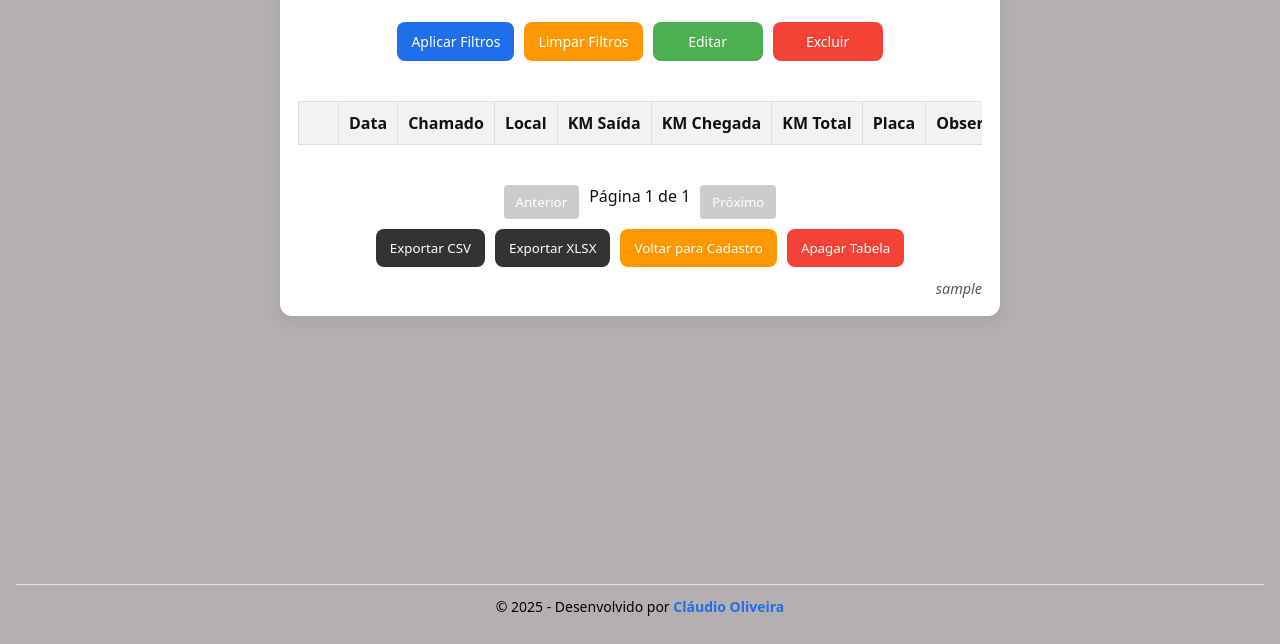
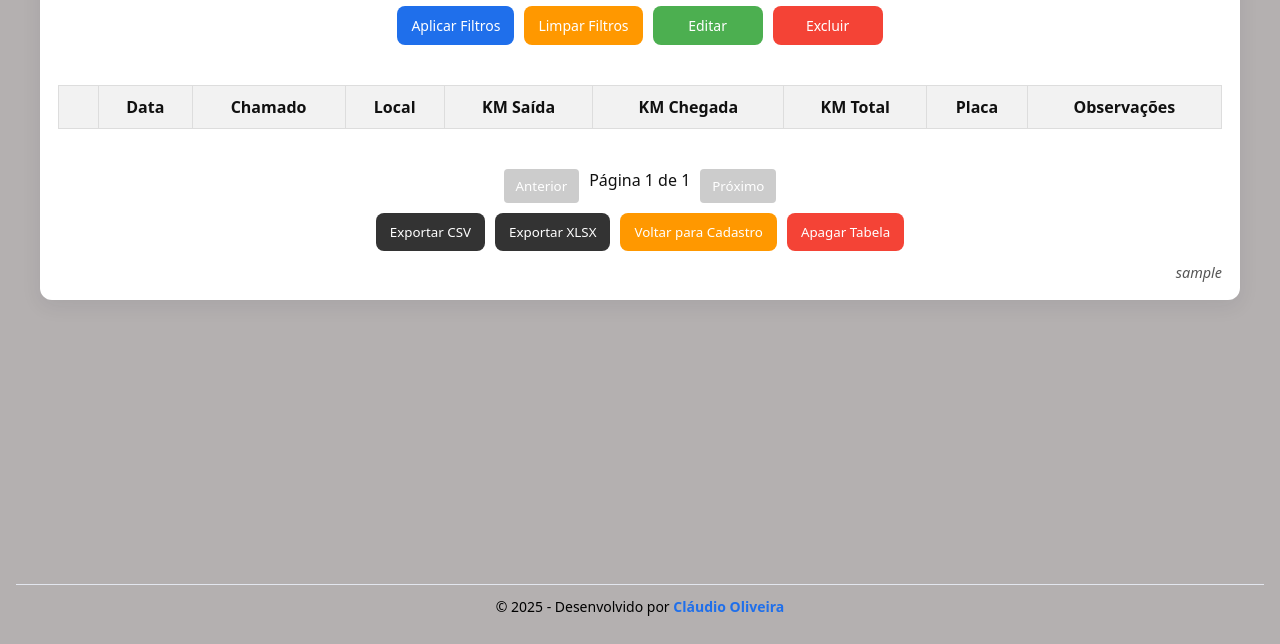
Before and after one commit to claudiohpo/Relatorio-KM, a website: page management.html in a window 1280 px wide. Shown: the part 156-800 px from the top of the page. Drawn offline with Linux system fonts and the light colour scheme; no server answers; sample sign-in values are in the browser's storage.

Commit message:
correção

```diff
--- a/management.html
+++ b/management.html
@@ -18,7 +18,7 @@
   <!-- Guard: exige sessão (sessionStorage). Se não existir, redireciona para index.html -->
   <script src="js/auth-guard.js"></script>
 
-  <main class="container">
+  <main class="container" style="max-width: none; width: calc(100% - 48px); margin: 0 24px;">
     <h1>Manutenção de Registros de KM</h1>
 
     <div class="filtros">
```
